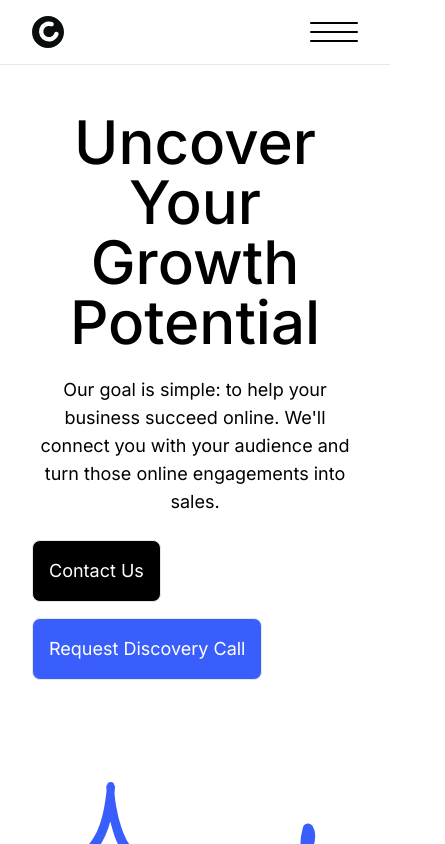
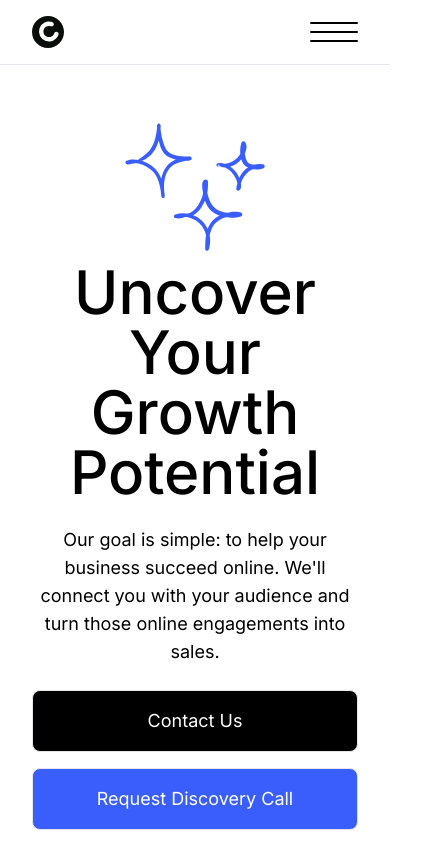
Before and after one commit to jaewpdev/website-clarus-digital, a React (Vite) app: page / in a window 390 px wide. Shown: the top 844 px of the page, 445 px wide, since content can reach past the window. Built offline with nearby package versions, Linux system fonts and the light colour scheme.

Commit message:
Implement full width button prop

```diff
--- a/src/components/Button.tsx
+++ b/src/components/Button.tsx
@@ -6,21 +6,24 @@ interface ButtonProps extends ButtonHTMLAttributes<HTMLButtonElement> {
   variant?: 'primary' | 'secondary';
   to?: string;
   className?: string;
+  fullWidth?: boolean; // Added fullWidth prop here
 }
 
 export const Button: React.FC<ButtonProps> = ({
   variant = 'primary',
   to,
   className,
+  fullWidth = false, // Added fullWidth here and default it to false
   children,
   ...props
 }) => {
   const btnClass = classNames(
-    'px-4  md:px-6  xl:px-8 py-4 md:py-5 xl:py-6 border rounded-lg text-white text-lg xl:text-2xl transition duration-200 ease-in-out',
+    'px-4 md:px-6 xl:px-8 py-4 md:py-5 xl:py-6 border rounded-lg text-white text-lg xl:text-2xl transition duration-200 ease-in-out',
     className,
     {
       'bg-black hover:bg-brand-blue': variant === 'primary',
       'bg-brand-blue hover:bg-black': variant === 'secondary',
+      'w-full text-center md:w-auto': fullWidth, // Add w-full on small screens if fullWidth is true
     }
   );
 
--- a/src/routes/home.tsx
+++ b/src/routes/home.tsx
@@ -5,7 +5,7 @@ import { Button } from '../components/Button';
 
 function HeroSection() {
   return (
-    <section className="md:mt-[200px] flex flex-col items-center justify-between relative lg:gap-12">
+    <section className="md:mt-[200px] flex flex-col-reverse  md:flex-col items-center justify-between relative lg:gap-12">
       <div className="flex flex-col items-center">
         <h1 className="text-6xl sm:text-7xl xl:text-9xl font-medium text-center">
           Uncover Your <br /> Growth Potential
@@ -18,13 +18,15 @@ function HeroSection() {
         </p>
 
         <div className="flex gap-4 flex-wrap">
-          <Button to="/contact">Contact Us</Button>
-          <Button to="/schedule-discovery-call" variant="secondary">
+          <Button to="/contact" fullWidth>
+            Contact Us
+          </Button>
+          <Button to="/schedule-discovery-call" variant="secondary" fullWidth>
             Request Discovery Call
           </Button>
         </div>
       </div>
-      <ImgSparks className="max-w-[350px] lg:max-w-[500px]" />
+      <ImgSparks className="max-h-[150px]  md:max-h-[350px] lg:max-h-[500px]" />
     </section>
   );
 }
```
